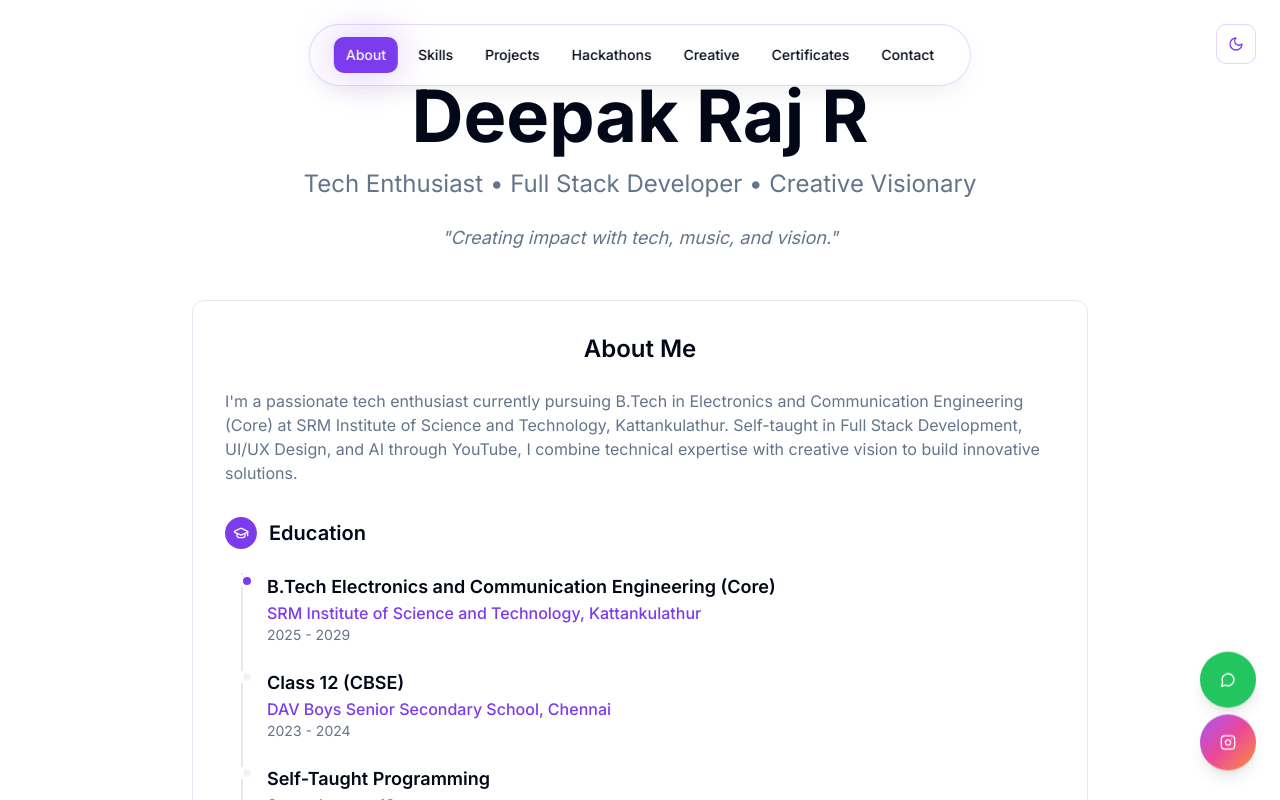
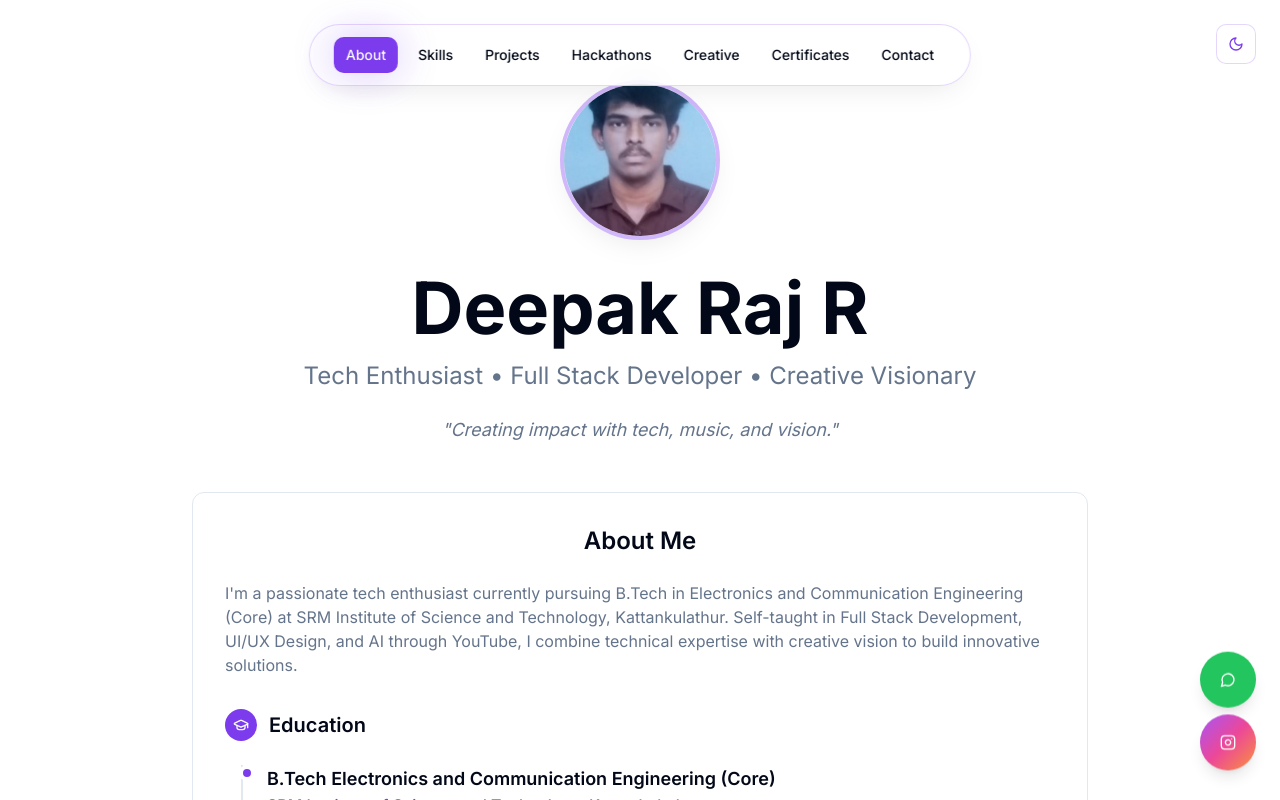
Before and after one commit to deepakraj-sys/deepak-creations-unleashed, a React (Vite) app: page / in a window 1280 px wide. Shown: the top 800 px of the page. Built offline with nearby package versions, Linux system fonts and the light colour scheme.

Commit message:
Add profile picture
Add user's profile picture to the portfolio.

```diff
--- a/src/components/HeroSection.tsx
+++ b/src/components/HeroSection.tsx
@@ -16,9 +16,25 @@ export function HeroSection() {
       <div className="container mx-auto px-6 relative z-10">
         <div className="text-center max-w-4xl mx-auto">
           <motion.div
+            initial={{ opacity: 0, scale: 0.8 }}
+            animate={{ opacity: 1, scale: 1 }}
+            transition={{ duration: 0.8 }}
+            className="mb-8"
+          >
+            <div className="relative w-32 h-32 md:w-40 md:h-40 mx-auto mb-8">
+              <img
+                src="/lovable-uploads/b6b6592d-d290-4481-8c3d-39b3fa78236e.png"
+                alt="Deepak Raj R"
+                className="w-full h-full rounded-full object-cover border-4 border-primary/20 shadow-elegant"
+              />
+              <div className="absolute inset-0 rounded-full border-4 border-primary/40 animate-pulse"></div>
+            </div>
+          </motion.div>
+
+          <motion.div
             initial={{ opacity: 0, y: 30 }}
             animate={{ opacity: 1, y: 0 }}
-            transition={{ duration: 0.8 }}
+            transition={{ duration: 0.8, delay: 0.2 }}
             className="mb-12"
           >
             <h1 className="text-5xl md:text-7xl font-bold text-foreground mb-4">
```
Also changed, not shown: public/lovable-uploads/b6b6592d-d290-4481-8c3d-39b3fa78236e.png (added).
